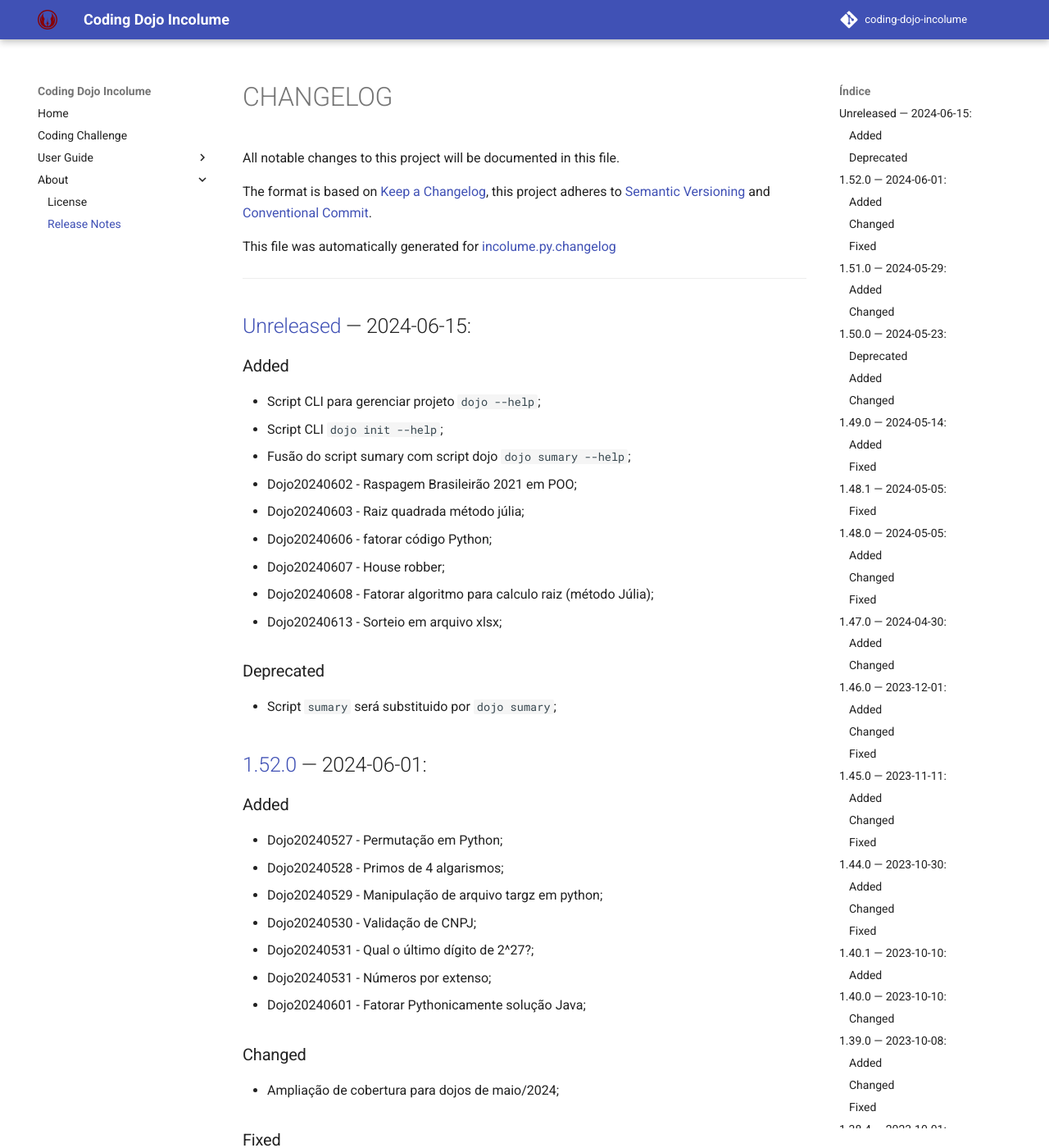
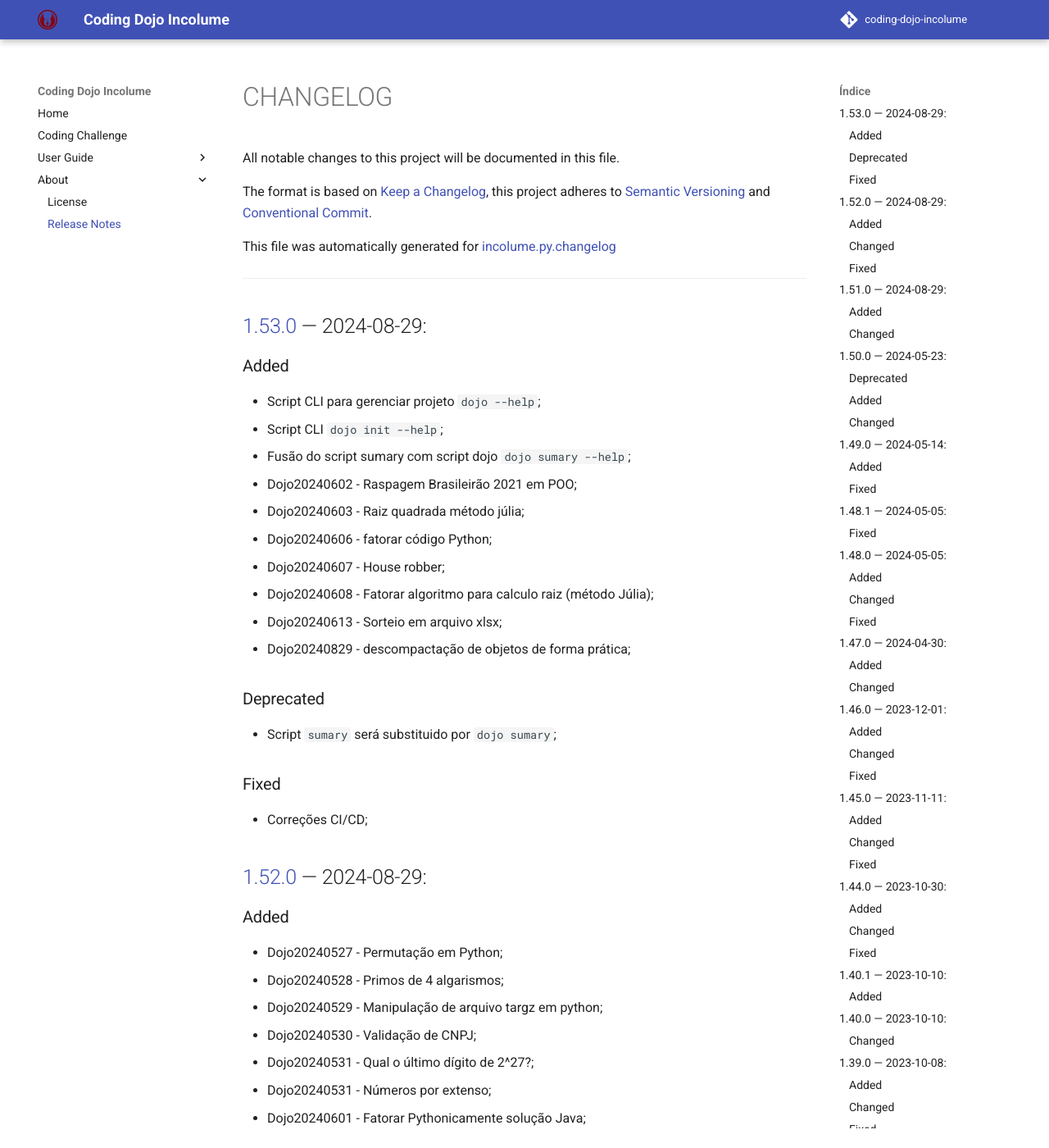
Before and after one commit to incolume-jedi/coding-dojo, an MkDocs documentation site: the page built from docs/about/CHANGELOG.md, in a window 1280 px wide and 1400 px high. Shown: the whole window at 82% size. Built offline with MkDocs 1.6.1 and Material for MkDocs 9.7.7, drawn with Linux system fonts in a browser that asks for light colours; comment, search, counter and statistics services are not loaded; some of the changed text lies outside the part shown.

Commit message:
build: Bumping version from 1.53.0a19 to 1.53.0

```diff
--- a/docs/about/CHANGELOG.md
+++ b/docs/about/CHANGELOG.md
@@ -10,7 +10,7 @@ This file was automatically generated for [incolume.py.changelog](https://github
 ---
 
 
-## [Unreleased]	 &#8212; 	2024-06-15:
+## [1.53.0]	 &#8212; 	2024-08-29:
 ### Added
   - Script CLI para gerenciar projeto `dojo --help`;
   - Script CLI `dojo init --help`;
@@ -21,10 +21,13 @@ This file was automatically generated for [incolume.py.changelog](https://github
   - Dojo20240607 - House robber;
   - Dojo20240608 - Fatorar algoritmo para calculo raiz (método Júlia);
   - Dojo20240613 - Sorteio em arquivo xlsx;
+  - Dojo20240829 - descompactação de objetos de forma prática;
 ### Deprecated
   - Script `sumary` será substituido por `dojo sumary`;
+### Fixed
+  - Correções CI/CD;
 
-## [1.52.0]	 &#8212; 	2024-06-01:
+## [1.52.0]	 &#8212; 	2024-08-29:
 ### Added
   - Dojo20240527 - Permutação em Python;
   - Dojo20240528 - Primos de 4 algarismos;
@@ -39,7 +42,7 @@ This file was automatically generated for [incolume.py.changelog](https://github
   - Implementado mock para API Deepl de tradução;
   - Melhoria de performance na geração do arquivo de sumário;
 
-## [1.51.0]	 &#8212; 	2024-05-29:
+## [1.51.0]	 &#8212; 	2024-08-29:
 ### Added
   - Dojo 20240527 primos de 4 algarismos;
   - Dojo20240526 - Menor palindromo primo de 2 algarismos;
@@ -469,4 +472,4 @@ This file was automatically generated for [incolume.py.changelog](https://github
 [1.50.0]: https://github.com/incolume-jedi/coding-dojo/compare/1.49.0...1.50.0
 [1.51.0]: https://github.com/incolume-jedi/coding-dojo/compare/1.50.0...1.51.0
 [1.52.0]: https://github.com/incolume-jedi/coding-dojo/compare/1.51.0...1.52.0
-[Unreleased]: https://github.com/incolume-jedi/coding-dojo/compare/1.52.0...Unreleased
+[1.53.0]: https://github.com/incolume-jedi/coding-dojo/compare/1.52.0...1.53.0
--- a/incolume/py/coding_dojo_jedi/version.txt
+++ b/incolume/py/coding_dojo_jedi/version.txt
@@ -1 +1 @@
-1.53.0a19
+1.53.0
--- a/pyproject.toml
+++ b/pyproject.toml
@@ -1,6 +1,6 @@
 [tool.poetry]
 name = "coding-dojo-jedi"
-version = "1.53.0a19"
+version = "1.53.0"
 description = "códigos da guilda jedi incolume"
 authors = ["Britodfbr <britodfbr@gmail.com>"]
 packages = [{include = "incolume"}]
```
